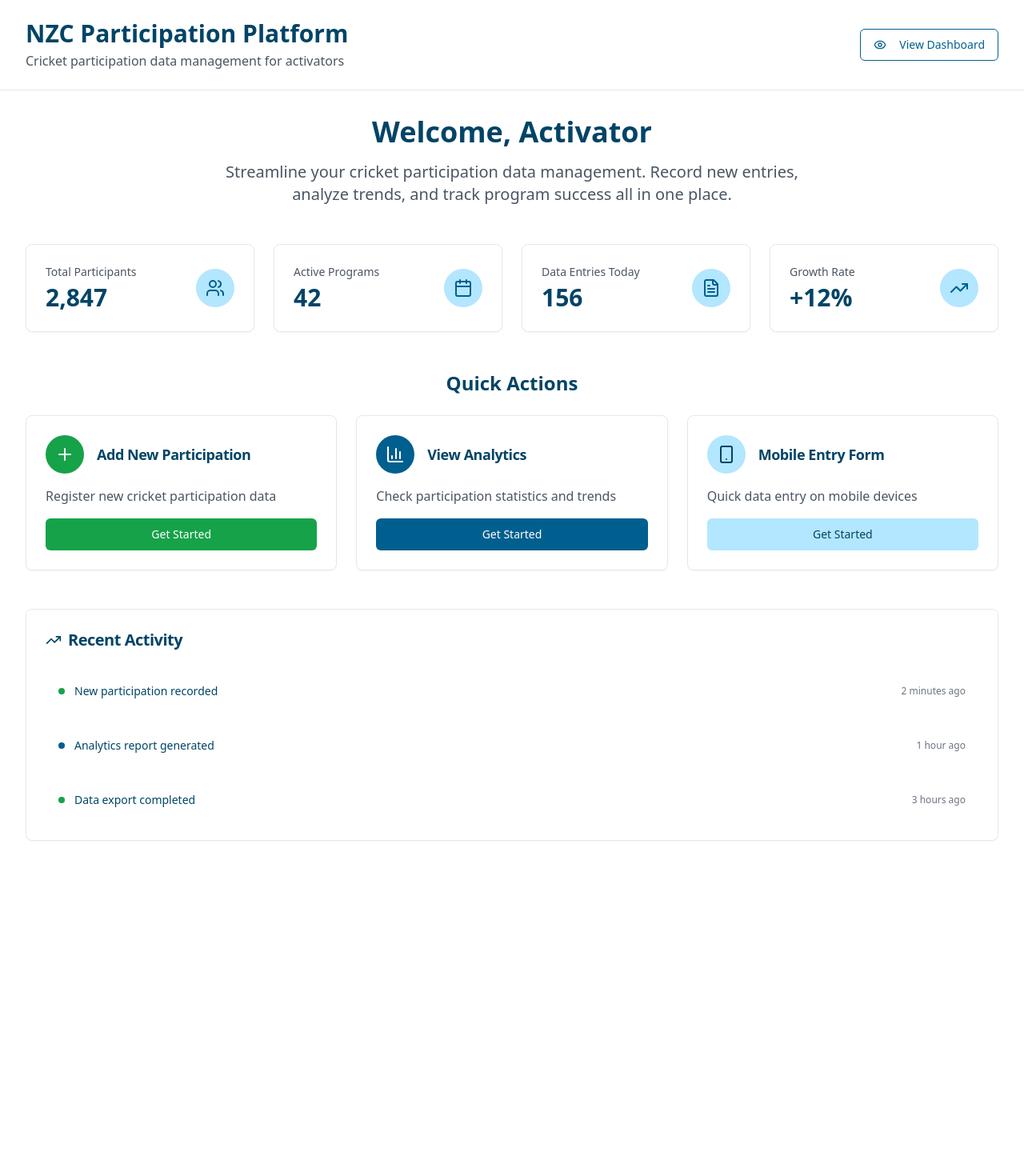
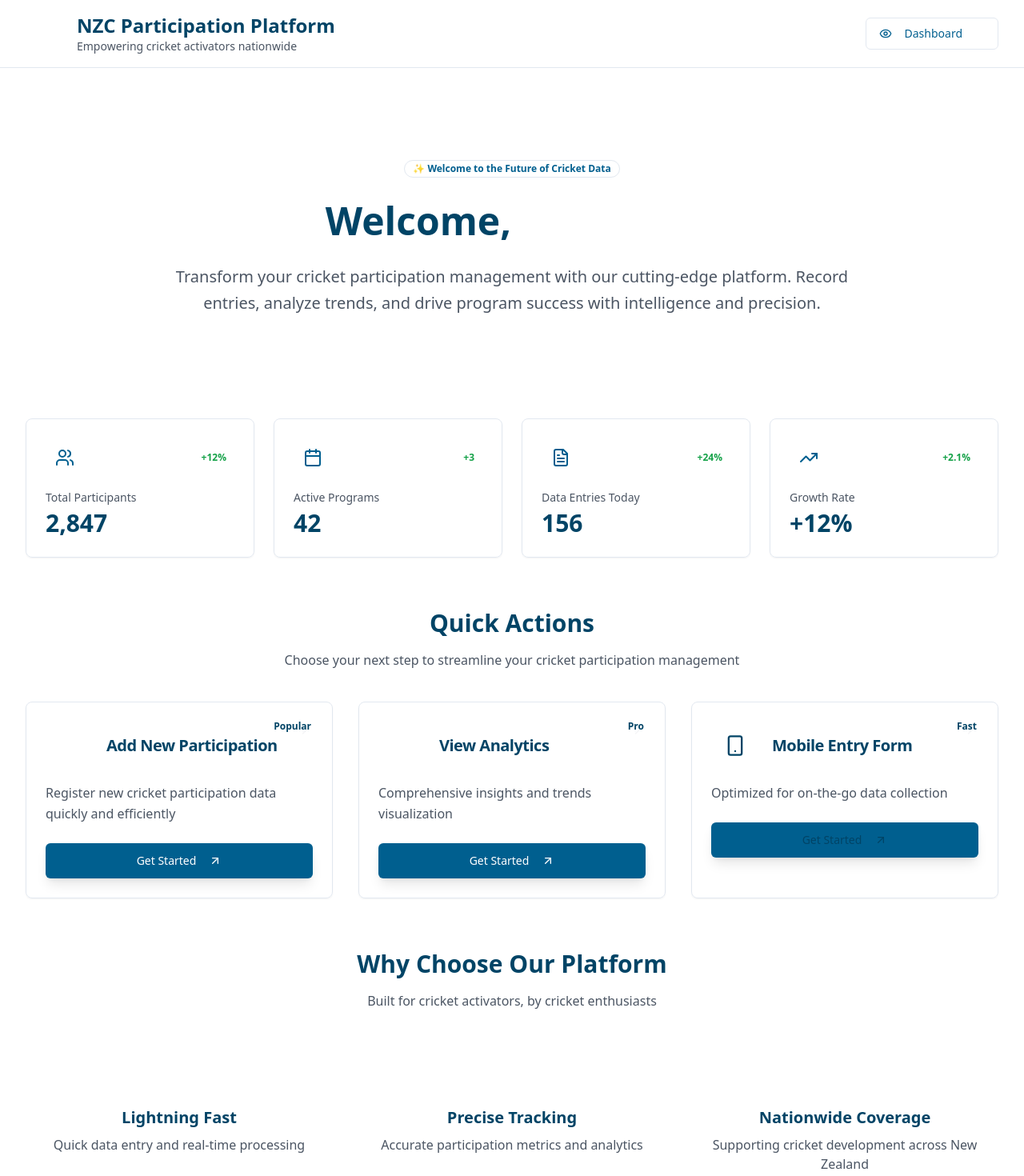
Before and after one commit to anshbahl/new-zealand-cricket, a React (Vite) app: page /landing in a window 1280 px wide. Shown: the top 1470 px of the page at 80% size. Before the commit the page ends 1083 px from the top, so only its background shows below. Built offline with nearby package versions, Linux system fonts and the light colour scheme.

Commit message:
Refactor: Improve landing page design and features
- Enhanced the landing page with a more modern and appealing design.
- Incorporated best features for improved user experience.
- Updated styling and layout for better visual presentation.

```diff
--- a/src/pages/LandingPage.tsx
+++ b/src/pages/LandingPage.tsx
@@ -2,7 +2,8 @@
 import { useNavigate } from "react-router-dom";
 import { Card, CardContent, CardHeader, CardTitle } from "@/components/ui/card";
 import { Button } from "@/components/ui/button";
-import { BarChart3, Smartphone, TrendingUp, Users, Calendar, FileText, Plus, Eye } from "lucide-react";
+import { Badge } from "@/components/ui/badge";
+import { BarChart3, Smartphone, TrendingUp, Users, Calendar, FileText, Plus, Eye, ChevronRight, Zap, Target, Globe, ArrowUpRight } from "lucide-react";
 
 const LandingPage = () => {
   const navigate = useNavigate();
@@ -10,115 +11,167 @@ const LandingPage = () => {
   const quickActions = [
     {
       title: "Add New Participation",
-      description: "Register new cricket participation data",
+      description: "Register new cricket participation data quickly and efficiently",
       icon: Plus,
       action: () => navigate("/mobile-form"),
-      color: "bg-nzc-green hover:bg-nzc-green/90",
-      textColor: "text-white"
+      color: "bg-gradient-to-br from-nzc-green to-nzc-green/80",
+      textColor: "text-white",
+      badge: "Popular"
     },
     {
       title: "View Analytics",
-      description: "Check participation statistics and trends",
+      description: "Comprehensive insights and trends visualization",
       icon: BarChart3,
       action: () => navigate("/analytics"),
-      color: "bg-nzc-blue hover:bg-nzc-blue/90",
-      textColor: "text-white"
+      color: "bg-gradient-to-br from-nzc-blue to-nzc-blue/80",
+      textColor: "text-white",
+      badge: "Pro"
     },
     {
       title: "Mobile Entry Form",
-      description: "Quick data entry on mobile devices",
+      description: "Optimized for on-the-go data collection",
       icon: Smartphone,
       action: () => navigate("/mobile-form"),
-      color: "bg-nzc-light-blue hover:bg-nzc-light-blue/90",
-      textColor: "text-nzc-dark-blue"
+      color: "bg-gradient-to-br from-nzc-light-blue to-nzc-light-blue/80",
+      textColor: "text-nzc-dark-blue",
+      badge: "Fast"
     }
   ];
 
   const statsOverview = [
-    { label: "Total Participants", value: "2,847", icon: Users },
-    { label: "Active Programs", value: "42", icon: Calendar },
-    { label: "Data Entries Today", value: "156", icon: FileText },
-    { label: "Growth Rate", value: "+12%", icon: TrendingUp }
+    { label: "Total Participants", value: "2,847", icon: Users, change: "+12%", trend: "up" },
+    { label: "Active Programs", value: "42", icon: Calendar, change: "+3", trend: "up" },
+    { label: "Data Entries Today", value: "156", icon: FileText, change: "+24%", trend: "up" },
+    { label: "Growth Rate", value: "+12%", icon: TrendingUp, change: "+2.1%", trend: "up" }
+  ];
+
+  const features = [
+    {
+      icon: Zap,
+      title: "Lightning Fast",
+      description: "Quick data entry and real-time processing"
+    },
+    {
+      icon: Target,
+      title: "Precise Tracking",
+      description: "Accurate participation metrics and analytics"
+    },
+    {
+      icon: Globe,
+      title: "Nationwide Coverage",
+      description: "Supporting cricket development across New Zealand"
+    }
   ];
 
   return (
-    <div className="min-h-screen bg-gradient-to-br from-nzc-light-blue via-white to-nzc-light-green">
-      {/* Header Section */}
-      <div className="bg-white/80 backdrop-blur-sm border-b border-nzc-blue/20">
-        <div className="max-w-7xl mx-auto px-4 sm:px-6 lg:px-8 py-6">
+    <div className="min-h-screen bg-gradient-to-br from-nzc-light-blue/20 via-white to-nzc-light-green/20">
+      {/* Enhanced Header Section */}
+      <div className="bg-white/90 backdrop-blur-md border-b border-nzc-blue/10 sticky top-0 z-50">
+        <div className="max-w-7xl mx-auto px-4 sm:px-6 lg:px-8 py-4">
           <div className="flex items-center justify-between">
+            <div className="flex items-center space-x-4">
+              <div className="w-12 h-12 bg-gradient-to-br from-nzc-blue to-nzc-green rounded-xl flex items-center justify-center">
+                <BarChart3 className="w-6 h-6 text-white" />
+              </div>
               <div>
-              <h1 className="text-3xl font-bold text-nzc-dark-blue">NZC Participation Platform</h1>
-              <p className="text-gray-600 mt-1">Cricket participation data management for activators</p>
+                <h1 className="text-2xl font-bold text-nzc-dark-blue">NZC Participation Platform</h1>
+                <p className="text-gray-600 text-sm">Empowering cricket activators nationwide</p>
+              </div>
             </div>
             <div className="flex items-center gap-3">
               <Button
                 onClick={() => navigate("/analytics")}
                 variant="outline"
-                className="border-nzc-blue text-nzc-blue hover:bg-nzc-blue hover:text-white"
+                className="border-nzc-blue/20 text-nzc-blue hover:bg-nzc-blue hover:text-white transition-all duration-300 group"
               >
-                <Eye className="w-4 h-4 mr-2" />
-                View Dashboard
+                <Eye className="w-4 h-4 mr-2 transition-transform group-hover:scale-110" />
+                Dashboard
+                <ArrowUpRight className="w-4 h-4 ml-1 opacity-0 group-hover:opacity-100 transition-all" />
               </Button>
             </div>
           </div>
         </div>
       </div>
 
-      <div className="max-w-7xl mx-auto px-4 sm:px-6 lg:px-8 py-8">
-        {/* Welcome Section */}
-        <div className="text-center mb-12">
-          <h2 className="text-4xl font-bold text-nzc-dark-blue mb-4">
-            Welcome, Activator
+      <div className="max-w-7xl mx-auto px-4 sm:px-6 lg:px-8 py-12">
+        {/* Hero Section */}
+        <div className="text-center mb-16 relative">
+          <div className="absolute inset-0 bg-gradient-to-r from-nzc-blue/5 to-nzc-green/5 rounded-3xl -z-10"></div>
+          <div className="py-16 px-8">
+            <Badge variant="outline" className="mb-6 border-nzc-blue/20 text-nzc-blue">
+              ✨ Welcome to the Future of Cricket Data
+            </Badge>
+            <h2 className="text-5xl font-bold text-nzc-dark-blue mb-6 leading-tight">
+              Welcome, <span className="bg-gradient-to-r from-nzc-blue to-nzc-green bg-clip-text text-transparent">Activator</span>
             </h2>
-          <p className="text-xl text-gray-600 max-w-3xl mx-auto">
-            Streamline your cricket participation data management. Record new entries,
-            analyze trends, and track program success all in one place.
+            <p className="text-xl text-gray-600 max-w-4xl mx-auto leading-relaxed">
+              Transform your cricket participation management with our cutting-edge platform.
+              Record entries, analyze trends, and drive program success with intelligence and precision.
             </p>
           </div>
+        </div>
 
-        {/* Quick Stats Overview */}
-        <div className="grid grid-cols-1 md:grid-cols-2 lg:grid-cols-4 gap-6 mb-12">
+        {/* Enhanced Stats Overview */}
+        <div className="grid grid-cols-1 md:grid-cols-2 lg:grid-cols-4 gap-6 mb-16">
           {statsOverview.map((stat, index) => (
-            <Card key={index} className="bg-white/90 backdrop-blur-sm border-nzc-blue/20 hover:shadow-lg transition-all duration-300">
-              <CardContent className="p-6">
-                <div className="flex items-center justify-between">
-                  <div>
-                    <p className="text-sm font-medium text-gray-600">{stat.label}</p>
-                    <p className="text-3xl font-bold text-nzc-dark-blue mt-1">{stat.value}</p>
-                  </div>
-                  <div className="p-3 bg-nzc-light-blue rounded-full">
+            <Card key={index} className="bg-white/80 backdrop-blur-sm border-nzc-blue/10 hover:shadow-xl hover:scale-105 transition-all duration-300 group overflow-hidden relative">
+              <div className="absolute inset-0 bg-gradient-to-br from-nzc-light-blue/10 to-transparent opacity-0 group-hover:opacity-100 transition-opacity"></div>
+              <CardContent className="p-6 relative">
+                <div className="flex items-center justify-between mb-4">
+                  <div className="p-3 bg-gradient-to-br from-nzc-light-blue to-nzc-light-blue/80 rounded-xl">
                     <stat.icon className="w-6 h-6 text-nzc-blue" />
                   </div>
+                  <Badge variant="secondary" className="text-nzc-green bg-nzc-light-green/20 border-0">
+                    {stat.change}
+                  </Badge>
+                </div>
+                <div>
+                  <p className="text-sm font-medium text-gray-600 mb-1">{stat.label}</p>
+                  <p className="text-3xl font-bold text-nzc-dark-blue">{stat.value}</p>
                 </div>
               </CardContent>
             </Card>
           ))}
         </div>
 
-        {/* Quick Actions */}
-        <div className="mb-12">
-          <h3 className="text-2xl font-bold text-nzc-dark-blue mb-6 text-center">Quick Actions</h3>
-          <div className="grid grid-cols-1 md:grid-cols-3 gap-6">
+        {/* Enhanced Quick Actions */}
+        <div className="mb-16">
+          <div className="text-center mb-10">
+            <h3 className="text-3xl font-bold text-nzc-dark-blue mb-4">Quick Actions</h3>
+            <p className="text-gray-600 max-w-2xl mx-auto">Choose your next step to streamline your cricket participation management</p>
+          </div>
+          <div className="grid grid-cols-1 md:grid-cols-3 gap-8">
             {quickActions.map((action, index) => (
-              <Card key={index} className="bg-white/90 backdrop-blur-sm border-nzc-blue/20 hover:shadow-xl transition-all duration-300 group cursor-pointer overflow-hidden">
-                <CardHeader className="pb-4">
+              <Card key={index} className="bg-white/90 backdrop-blur-sm border-nzc-blue/10 hover:shadow-2xl transition-all duration-500 group cursor-pointer overflow-hidden relative">
+                <div className="absolute top-4 right-4 z-10">
+                  <Badge variant="secondary" className="bg-white/90 text-nzc-dark-blue border-0 text-xs">
+                    {action.badge}
+                  </Badge>
+                </div>
+                <CardHeader className="pb-4 relative">
+                  <div className="flex items-start justify-between">
                     <div className="flex items-center gap-4">
-                    <div className={`p-3 rounded-full ${action.color} transition-transform group-hover:scale-110`}>
-                      <action.icon className={`w-6 h-6 ${action.textColor}`} />
+                      <div className={`p-4 rounded-2xl ${action.color} transition-all duration-300 group-hover:scale-110 group-hover:rotate-3`}>
+                        <action.icon className={`w-7 h-7 ${action.textColor}`} />
                       </div>
-                    <CardTitle className="text-lg font-semibold text-nzc-dark-blue">
+                      <div>
+                        <CardTitle className="text-xl font-bold text-nzc-dark-blue group-hover:text-nzc-blue transition-colors">
                           {action.title}
                         </CardTitle>
                       </div>
+                    </div>
+                    <ChevronRight className="w-5 h-5 text-gray-400 group-hover:text-nzc-blue group-hover:translate-x-1 transition-all" />
+                  </div>
                 </CardHeader>
                 <CardContent className="pt-0">
-                  <p className="text-gray-600 mb-4">{action.description}</p>
+                  <p className="text-gray-600 mb-6 leading-relaxed">{action.description}</p>
                   <Button
                     onClick={action.action}
-                    className={`w-full ${action.color} ${action.textColor} transition-all duration-300`}
+                    className={`w-full ${action.color} ${action.textColor} hover:scale-105 transition-all duration-300 shadow-lg hover:shadow-xl`}
+                    size="lg"
                   >
                     Get Started
+                    <ArrowUpRight className="w-4 h-4 ml-2" />
                   </Button>
                 </CardContent>
               </Card>
@@ -126,36 +179,78 @@ const LandingPage = () => {
           </div>
         </div>
 
-        {/* Recent Activity Preview */}
-        <Card className="bg-white/90 backdrop-blur-sm border-nzc-blue/20">
-          <CardHeader>
-            <CardTitle className="text-xl font-semibold text-nzc-dark-blue flex items-center gap-2">
-              <TrendingUp className="w-5 h-5" />
+        {/* New Features Section */}
+        <div className="mb-16">
+          <div className="text-center mb-10">
+            <h3 className="text-3xl font-bold text-nzc-dark-blue mb-4">Why Choose Our Platform</h3>
+            <p className="text-gray-600 max-w-2xl mx-auto">Built for cricket activators, by cricket enthusiasts</p>
+          </div>
+          <div className="grid grid-cols-1 md:grid-cols-3 gap-8">
+            {features.map((feature, index) => (
+              <div key={index} className="text-center group">
+                <div className="w-16 h-16 bg-gradient-to-br from-nzc-blue to-nzc-green rounded-2xl flex items-center justify-center mx-auto mb-4 group-hover:scale-110 transition-transform duration-300">
+                  <feature.icon className="w-8 h-8 text-white" />
+                </div>
+                <h4 className="text-xl font-bold text-nzc-dark-blue mb-2">{feature.title}</h4>
+                <p className="text-gray-600">{feature.description}</p>
+              </div>
+            ))}
+          </div>
+        </div>
+
+        {/* Enhanced Recent Activity */}
+        <Card className="bg-white/90 backdrop-blur-sm border-nzc-blue/10 shadow-xl">
+          <CardHeader className="bg-gradient-to-r from-nzc-light-blue/20 to-nzc-light-green/20 border-b border-nzc-blue/10">
+            <CardTitle className="text-2xl font-bold text-nzc-dark-blue flex items-center gap-3">
+              <div className="p-2 bg-nzc-blue/10 rounded-lg">
+                <TrendingUp className="w-6 h-6 text-nzc-blue" />
+              </div>
               Recent Activity
+              <Badge variant="secondary" className="ml-auto bg-nzc-green/10 text-nzc-green border-nzc-green/20">
+                Live
+              </Badge>
             </CardTitle>
           </CardHeader>
-          <CardContent>
-            <div className="space-y-4">
-              <div className="flex items-center justify-between p-4 bg-nzc-light-blue/30 rounded-lg">
-                <div className="flex items-center gap-3">
-                  <div className="w-2 h-2 bg-nzc-green rounded-full"></div>
-                  <span className="text-sm font-medium text-nzc-dark-blue">New participation recorded</span>
+          <CardContent className="p-0">
+            <div className="divide-y divide-gray-100">
+              <div className="flex items-center justify-between p-6 hover:bg-nzc-light-blue/10 transition-colors group">
+                <div className="flex items-center gap-4">
+                  <div className="w-3 h-3 bg-nzc-green rounded-full animate-pulse"></div>
+                  <div>
+                    <span className="font-semibold text-nzc-dark-blue">New participation recorded</span>
+                    <p className="text-sm text-gray-500">Wellington Cricket Club - Junior Program</p>
                   </div>
-                <span className="text-xs text-gray-500">2 minutes ago</span>
                 </div>
-              <div className="flex items-center justify-between p-4 bg-nzc-light-green/30 rounded-lg">
-                <div className="flex items-center gap-3">
-                  <div className="w-2 h-2 bg-nzc-blue rounded-full"></div>
-                  <span className="text-sm font-medium text-nzc-dark-blue">Analytics report generated</span>
+                <div className="text-right">
+                  <span className="text-xs text-gray-400">2 minutes ago</span>
+                  <div className="w-2 h-2 bg-nzc-green rounded-full ml-auto mt-1 opacity-0 group-hover:opacity-100 transition-opacity"></div>
                 </div>
-                <span className="text-xs text-gray-500">1 hour ago</span>
               </div>
-              <div className="flex items-center justify-between p-4 bg-nzc-light-blue/30 rounded-lg">
-                <div className="flex items-center gap-3">
-                  <div className="w-2 h-2 bg-nzc-green rounded-full"></div>
-                  <span className="text-sm font-medium text-nzc-dark-blue">Data export completed</span>
+              <div className="flex items-center justify-between p-6 hover:bg-nzc-light-green/10 transition-colors group">
+                <div className="flex items-center gap-4">
+                  <div className="w-3 h-3 bg-nzc-blue rounded-full"></div>
+                  <div>
+                    <span className="font-semibold text-nzc-dark-blue">Analytics report generated</span>
+                    <p className="text-sm text-gray-500">Monthly participation summary</p>
                   </div>
-                <span className="text-xs text-gray-500">3 hours ago</span>
+                </div>
+                <div className="text-right">
+                  <span className="text-xs text-gray-400">1 hour ago</span>
+                  <div className="w-2 h-2 bg-nzc-blue rounded-full ml-auto mt-1 opacity-0 group-hover:opacity-100 transition-opacity"></div>
+                </div>
+              </div>
+              <div className="flex items-center justify-between p-6 hover:bg-nzc-light-blue/10 transition-colors group">
+                <div className="flex items-center gap-4">
+                  <div className="w-3 h-3 bg-nzc-green rounded-full"></div>
+                  <div>
+                    <span className="font-semibold text-nzc-dark-blue">Data export completed</span>
+                    <p className="text-sm text-gray-500">Regional participation data - Q4 2024</p>
+                  </div>
+                </div>
+                <div className="text-right">
+                  <span className="text-xs text-gray-400">3 hours ago</span>
+                  <div className="w-2 h-2 bg-nzc-green rounded-full ml-auto mt-1 opacity-0 group-hover:opacity-100 transition-opacity"></div>
+                </div>
               </div>
             </div>
           </CardContent>
```
Lines whose indentation alone changed are shown as unchanged.
